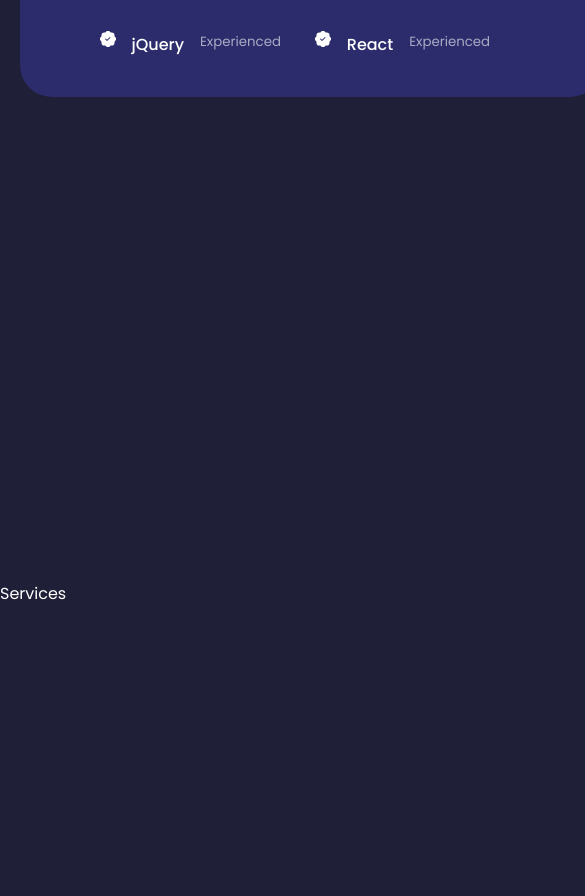
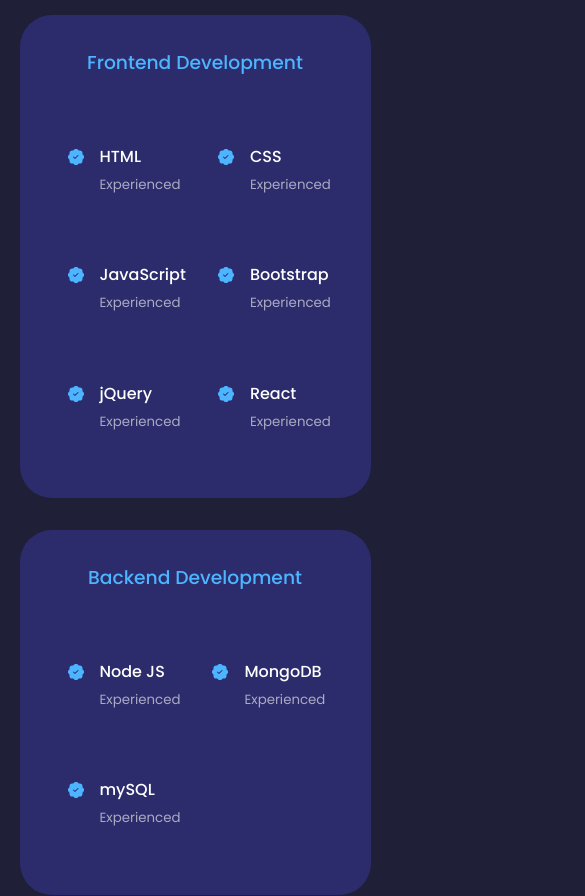
Before and after one commit to CelestialCoyote/react-portfolio, a React app: page / in a window 390 px wide. Shown: the part 2240-3136 px from the top of the page, 585 px wide, since content can reach past the window. Built offline with nearby package versions, Linux system fonts and the light colour scheme.

Commit message:
Experience componnet working and styled.

```diff
--- a/src/components/Experience/Experience.css
+++ b/src/components/Experience/Experience.css
@@ -1,13 +1,13 @@
 .experience-container {
     display: flex;
     flex-direction: row;
-    gap: 10%;
 }
 
 .experience-container > div {
     background: var(--color-bg-variant);
     border: 1px solie transparent;
     border-radius: 2.0rem;
+    margin: 1.0rem;
     padding: 2.4rem 5.0rem;
     transition: var(--transition);
 }
@@ -33,4 +33,45 @@
 .experience-details {
     display: flex;
     gap: 1.0rem;
+    padding: 1.0rem;
 }
+
+.experience-details-icon {
+    color: var(--color-primary);
+    margin-top: 6px;
+}
+
+
+/*---------- Media Queries (Medium Devices) ----------*/
+
+@media screen and (max-width: 1024px) {
+    .experience-container {
+        display: flex;
+        flex-direction: column;
+    }
+
+    .experience-container > div {
+        margin: 1.0rem auto;
+        padding: 2.0rem;
+        width: 80%;
+    }
+
+    .experience-content {
+        padding: 1.0rem;
+    }
+}
+
+
+/*---------- Media Queries (Small Devices) ----------*/
+
+@media screen and (max-width: 600px) {
+    .experience-container {
+        display: flex;
+        flex-direction: column;
+    }
+
+    .experience-container > div {
+        padding: 2.0rem 1.0rem;
+        width: 100%;
+    }
+}
--- a/src/components/Experience/Experience.js
+++ b/src/components/Experience/Experience.js
@@ -15,36 +15,46 @@
                     <h3>Frontend Development</h3>
                     <div className='experience-content'>
                         <article className='experience-details'>
-                            <BsPatchCheckFill />
+                            <BsPatchCheckFill className='experience-details-icon' />
                             <div>
                                 <h4>HTML</h4>
                                 <small className='text-light'>Experienced</small>
                             </div>
                         </article>
                         <article className='experience-details'>
-                            <BsPatchCheckFill />
+                            <BsPatchCheckFill className='experience-details-icon' />
+                            <div>
                                 <h4>CSS</h4>
                                 <small className='text-light'>Experienced</small>
+                            </div>
                         </article>
                         <article className='experience-details'>
-                            <BsPatchCheckFill />
+                            <BsPatchCheckFill className='experience-details-icon' />
+                            <div>
                                 <h4>JavaScript</h4>
                                 <small className='text-light'>Experienced</small>
+                            </div>
                         </article>
                         <article className='experience-details'>
-                            <BsPatchCheckFill />
+                            <BsPatchCheckFill className='experience-details-icon' />
+                            <div>
                                 <h4>Bootstrap</h4>
                                 <small className='text-light'>Experienced</small>
+                            </div>
                         </article>
                         <article className='experience-details'>
-                            <BsPatchCheckFill />
+                            <BsPatchCheckFill className='experience-details-icon' />
+                            <div>
                                 <h4>jQuery</h4>
                                 <small className='text-light'>Experienced</small>
+                            </div>
                         </article>
                         <article className='experience-details'>
-                            <BsPatchCheckFill />
+                            <BsPatchCheckFill className='experience-details-icon' />
+                            <div>
                                 <h4>React</h4>
                                 <small className='text-light'>Experienced</small>
+                            </div>
                         </article>
                     </div>
                 </div>
@@ -53,19 +63,25 @@
                     <h3>Backend Development</h3>
                     <div className='experience-content'>
                         <article className='experience-details'>
-                            <BsPatchCheckFill />
+                            <BsPatchCheckFill className='experience-details-icon' />
+                            <div>
                                 <h4>Node JS</h4>
                                 <small className='text-light'>Experienced</small>
+                            </div>
                         </article>
                         <article className='experience-details'>
-                            <BsPatchCheckFill />
+                            <BsPatchCheckFill className='experience-details-icon' />
+                            <div>
                                 <h4>MongoDB</h4>
                                 <small className='text-light'>Experienced</small>
+                            </div>
                         </article>
                         <article className='experience-details'>
-                            <BsPatchCheckFill />
+                            <BsPatchCheckFill className='experience-details-icon' />
+                            <div>
                                 <h4>mySQL</h4>
                                 <small className='text-light'>Experienced</small>
+                            </div>
                         </article>
                     </div>
                 </div>
--- a/src/index.css
+++ b/src/index.css
@@ -67,7 +67,6 @@
 }
 
 section {
-    height: 100vh;
     margin-top: 8.0rem;
 }
 
```
Lines whose indentation alone changed are shown as unchanged.
